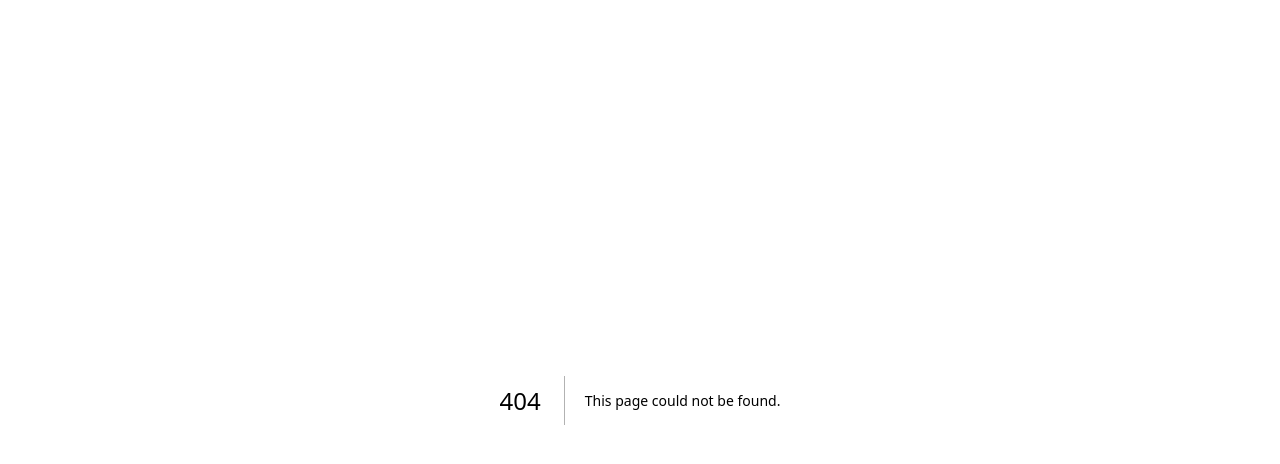
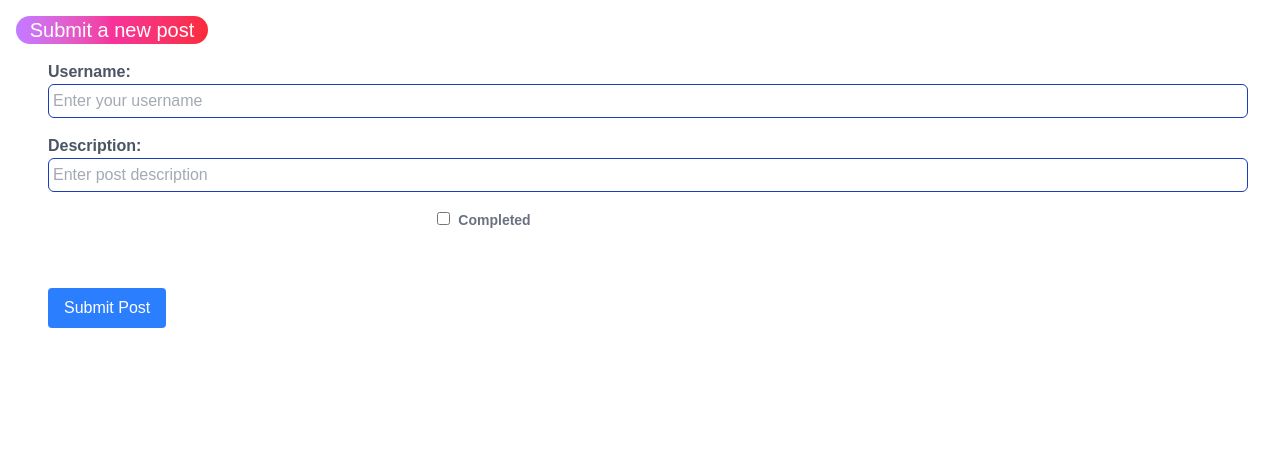
Before and after one commit to jonahkingcs/social-media-app, a Next.js app: page /post in a window 1280 px wide. Before the commit this address had no page. Shown: the top 464 px of the page. Built offline with nearby package versions, Linux system fonts and the light colour scheme.

Commit message:
Add post form

```diff
--- a/src/app/page.js
+++ b/src/app/page.js
@@ -2,64 +2,37 @@ import Image from "next/image";
 
 export default function Home() {
   return (
-    <div className="flex min-h-screen items-center justify-center bg-zinc-50 font-sans dark:bg-black">
-      <main className="flex min-h-screen w-full max-w-3xl flex-col items-center justify-between py-32 px-16 bg-white dark:bg-black sm:items-start">
-        <Image
-          className="dark:invert"
-          src="/next.svg"
-          alt="Next.js logo"
-          width={100}
-          height={20}
-          priority
-        />
-        <div className="flex flex-col items-center gap-6 text-center sm:items-start sm:text-left">
-          <h1 className="max-w-xs text-3xl font-semibold leading-10 tracking-tight text-black dark:text-zinc-50">
-            To get started, edit the page.js file.
-          </h1>
-          <p className="max-w-md text-lg leading-8 text-zinc-600 dark:text-zinc-400">
-            Looking for a starting point or more instructions? Head over to{" "}
-            <a
-              href="https://vercel.com/templates?framework=next.js&utm_source=create-next-app&utm_medium=appdir-template-tw&utm_campaign=create-next-app"
-              className="font-medium text-zinc-950 dark:text-zinc-50"
-            >
-              Templates
-            </a>{" "}
-            or the{" "}
-            <a
-              href="https://nextjs.org/learn?utm_source=create-next-app&utm_medium=appdir-template-tw&utm_campaign=create-next-app"
-              className="font-medium text-zinc-950 dark:text-zinc-50"
-            >
-              Learning
-            </a>{" "}
-            center.
-          </p>
+    <div>
+      <div className="min-h-screen bg-gray-100 p-6">
+
+
+        <div className="max-w-xl mx-auto space-y-4">
+
+
+          <div className="bg-white rounded-2xl shadow-sm p-5 space-y-4">
+
+            <div className="bg-white rounded-2xl shadow-sm p-5 space-y-4">
+
+
+              <div className="text-left">
+                <p className="text-xs text-gray-500">Hello,</p>
+                <p className="text-sm font-semibold text-gray-800">@username123</p>
+              </div>
+
+
+              <div className="bg-gray-100 rounded-xl p-4 text-gray-700">
+                space for post text
+              </div>
+
+            </div>
+
+
+            </div>
+
+
+          </div>
+
         </div>
-        <div className="flex flex-col gap-4 text-base font-medium sm:flex-row">
-          <a
-            className="flex h-12 w-full items-center justify-center gap-2 rounded-full bg-foreground px-5 text-background transition-colors hover:bg-[#383838] dark:hover:bg-[#ccc] md:w-[158px]"
-            href="https://vercel.com/new?utm_source=create-next-app&utm_medium=appdir-template-tw&utm_campaign=create-next-app"
-            target="_blank"
-            rel="noopener noreferrer"
-          >
-            <Image
-              className="dark:invert"
-              src="/vercel.svg"
-              alt="Vercel logomark"
-              width={16}
-              height={16}
-            />
-            Deploy Now
-          </a>
-          <a
-            className="flex h-12 w-full items-center justify-center rounded-full border border-solid border-black/[.08] px-5 transition-colors hover:border-transparent hover:bg-black/[.04] dark:border-white/[.145] dark:hover:bg-[#1a1a1a] md:w-[158px]"
-            href="https://nextjs.org/docs?utm_source=create-next-app&utm_medium=appdir-template-tw&utm_campaign=create-next-app"
-            target="_blank"
-            rel="noopener noreferrer"
-          >
-            Documentation
-          </a>
-        </div>
-      </main>
     </div>
   );
 }
--- /dev/null
+++ b/src/app/post/page.js
@@ -0,0 +1,12 @@
+import PostForm from "@/components/PostForm";
+
+export default function Post() {
+  return (
+    <div className="p-4 text-md text-black">
+        <div className="text-center text-xl text-white bg-gradient-to-r from-purple-400 via-pink-500 to-red-500 rounded-full w-48">
+            <h2>Submit a new post</h2>
+        </div>
+        <PostForm />
+    </div>
+  );
+}
--- /dev/null
+++ b/src/components/PostForm.jsx
@@ -0,0 +1,80 @@
+"use client";
+import { useState } from "react";
+export default function PostForm() {
+    const [postObject, setPostObject] = useState({
+        username: "",
+        description: "",
+        likes: 0,
+    });
+
+    const handleInputChange = (e) => {
+        console.log(e.target.name, e.target.value);
+        setPostObject({
+            ...postObject,
+            [e.target.name]: e.target.value,
+        });
+        return;
+    };
+
+    const handleSubmit = (e) => {
+        e.preventDefault();
+
+        const localStoragePosts = localStorage.getItem("posts");
+
+        postObject.id = Date.now().toString();
+
+        if (localStoragePosts) {
+            localStorage.setItem("posts", JSON.stringify([...JSON.parse(localStoragePosts), postObject]));
+        } else {
+            localStorage.setItem("posts", JSON.stringify([postObject]))
+        }
+    }
+
+    return (
+        <div className="p-4 text-md text-gray-600">
+            <form onSubmit={handleSubmit} className="grid grid-cols-1 gap-4">
+                <div className="grid grid-cols-1 pl-4">
+                    <label htmlFor="username" className="font-semibold">Username:</label>
+                    <input
+                        name="username"
+                        type="text"
+                        id="username"
+                        placeholder="Enter your username"
+                        onChange={handleInputChange}
+                        value= {postObject.username}
+                        className="p-1 border-1 border-blue-800 rounded-md"
+                    />
+                </div>
+                <div className="grid grid-cols-1 pl-4">
+                    <label htmlFor="description" className="font-semibold">Description:</label>
+                    <input
+                        name="description"
+                        type="text"
+                        id="description"
+                        placeholder="Enter post description"
+                        onChange={handleInputChange}
+                        value= {postObject.description}
+                        className="p-1 border-1 border-blue-800 rounded-md"
+                    />
+                </div>
+                <div className="md:flex md:items-center mb-6">
+                    <div className="md:w-1/3"></div>
+                    <label className="md:w-2/3 block text-gray-500 font-bold">
+                        <input
+                        className="mr-2 leading-tight"
+                        type="checkbox"
+                        onChange={handleInputChange}
+                        name="completed"
+                        />
+                        <span className="text-sm">Completed</span>
+                    </label>
+                </div>
+                <div className="p-4">
+                    <button type="submit" className="bg-blue-500 text-white px-4 py-2 rounded hover:shadow-md hover:bg-blue-600 transition duration-200 ease-in-out">
+                        Submit Post
+                    </button>
+                </div>
+            </form>
+        </div>
+    )
+}
```
